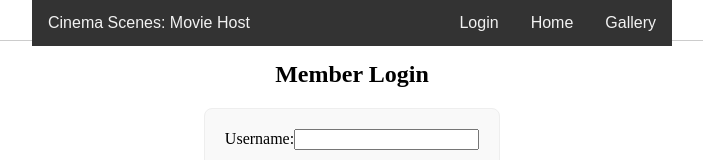
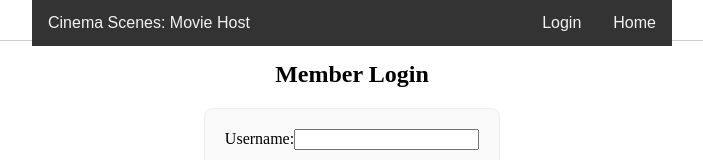
Before and after one commit to techynoahb/CS372FinalProject, a React (Vite) app in the folder client/: page / in a window 1280 px wide. Shown: the top 160 px of the page, without its empty margins (288-991 px from the left). Built offline with nearby package versions, Linux system fonts and the light colour scheme.

Commit message:
added login functionalities so that the user may not access the gallery until logged in, and once user is logged in the login feature is hidden

```diff
--- a/client/src/App.jsx
+++ b/client/src/App.jsx
@@ -1,4 +1,5 @@
-import { BrowserRouter, Routes, Route } from 'react-router-dom'
+import { useState } from 'react'
+import { BrowserRouter, Routes, Route, Navigate } from 'react-router-dom'
 import Home from './pages/home'
 import Login from './pages/login'
 import Gallery from './pages/gallery'
@@ -6,13 +7,16 @@
 {/* to see UI use "npm run dev" */}
 
 function App() { /* routes is essentialy 1-1 anchor tags */
+  const [isLoggedIn, setIsLoggedIn] = useState(false)
   return (
     <BrowserRouter>
       <Routes>
-        <Route path="/" element={<Login />} /> {/* This line makes the root page at Login */}
-        <Route path="/home" element={<Home/>} /> {/* almost the same as href = home.html...*/}
-        <Route path="/gallery" element={<Gallery />} />
-        <Route path="/login" element={<Login/>} />
+        <Route path="/" element={<Login setIsLoggedIn = {setIsLoggedIn} />} />
+        {/* This line makes the root page at Login */}
+        <Route path="/home" element={<Home isLoggedIn={isLoggedIn} />} />
+        {/*'route path' almost the same as href = home.html...*/}
+        <Route path="/gallery" element={<Gallery isLoggedIn = {isLoggedIn} />} />
+        <Route path="/login" element={<Login setIsLoggedIn={setIsLoggedIn}/>} />
       </Routes>
     </BrowserRouter>
   )
--- a/client/src/components/Navbar.jsx
+++ b/client/src/components/Navbar.jsx
@@ -1,12 +1,14 @@
 import { Link } from 'react-router-dom'
 
-function Navbar() {
+function Navbar({ isLoggedIn }) {
   return (
     <div className="topnav">
       <h4>Cinema Scenes: Movie Host</h4>
-      <Link to="/login">Login</Link>
-      <Link to="/home">Home</Link>
-      <Link to="/gallery">Gallery</Link>
+      {/* show login when user is NOT logged in */}
+      {!isLoggedIn && <Link to="/login">Login</Link>}
+      <Link to="/home">Home</Link> {/* home page is always visible */}
+      {/* show Gallery ONLY when the user IS logged in */}
+      {isLoggedIn && <Link to="/gallery">Gallery</Link>}
     </div>
   )
 }
--- a/client/src/pages/gallery.jsx
+++ b/client/src/pages/gallery.jsx
@@ -1,7 +1,7 @@
 import Navbar from '../components/Navbar'
 import Footer from '../components/Footer'
 
-function Gallery() { // Gallery function / page with hardcoded # of rows and clms
+function Gallery( {isLoggedIn }) { // Gallery function / page with hardcoded # of rows and clms
   const rows = 5
   const cols = 4
 
@@ -9,7 +9,7 @@
     <>
       <header>
         <br />
-        <Navbar />
+        <Navbar isLoggedIn={isLoggedIn}/>
       </header>
 
       <table>
--- a/client/src/pages/home.jsx
+++ b/client/src/pages/home.jsx
@@ -1,12 +1,12 @@
 import Navbar from '../components/Navbar'
 import Footer from '../components/Footer'
 
-function Home() { // Home page - SUPER BASIC
+function Home({ isLoggedIn }) { // Home page - SUPER BASIC
   return (
     <>
       <header>
         <br />
-        <Navbar />
+        <Navbar isLoggedIn={isLoggedIn} />
       </header>
 
       <main>
--- a/client/src/pages/login.jsx
+++ b/client/src/pages/login.jsx
@@ -5,7 +5,7 @@
 
 const regex = /^(?=.*[A-Z])(?=.*[a-z])(?=.*[^A-Za-z0-9]).{8,16}$/ // Regex
 
-function Login() { // Login page
+function Login({ setIsLoggedIn, isLoggedIn }) { // Login page
   const navigate = useNavigate()
   const [username, setUsername] = useState('')
   const [password, setPassword] = useState('')
@@ -15,15 +15,15 @@
     if (!regex.test(username) || !regex.test(password)) {
       alert('Must be 8-16 characters with uppercase, lowercase, and special character.')
       return
-    }
-    console.log('Login submitted!')
-    navigate('/gallery')
+      }
+    setIsLoggedIn(true) // user is logged in
+    navigate('/gallery') // go straight to gallery after login
   }
 
   return (
     <>
       <header>
-        <Navbar />
+        <Navbar isLoggedIn={isLoggedIn} />
       </header>
       <main>
         <h2>Member Login</h2>  { /*Actual login text and prompts */ }
```
